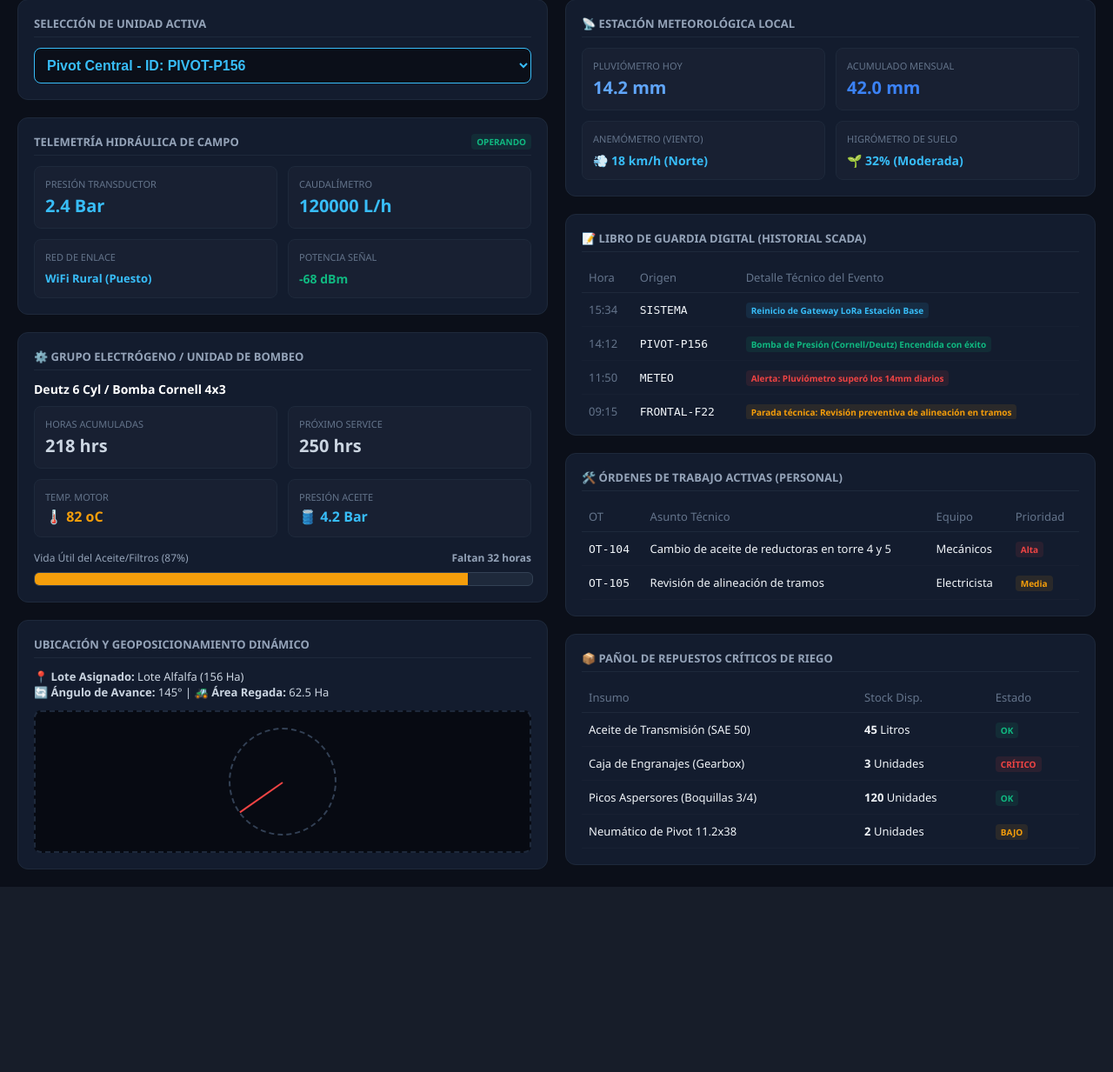
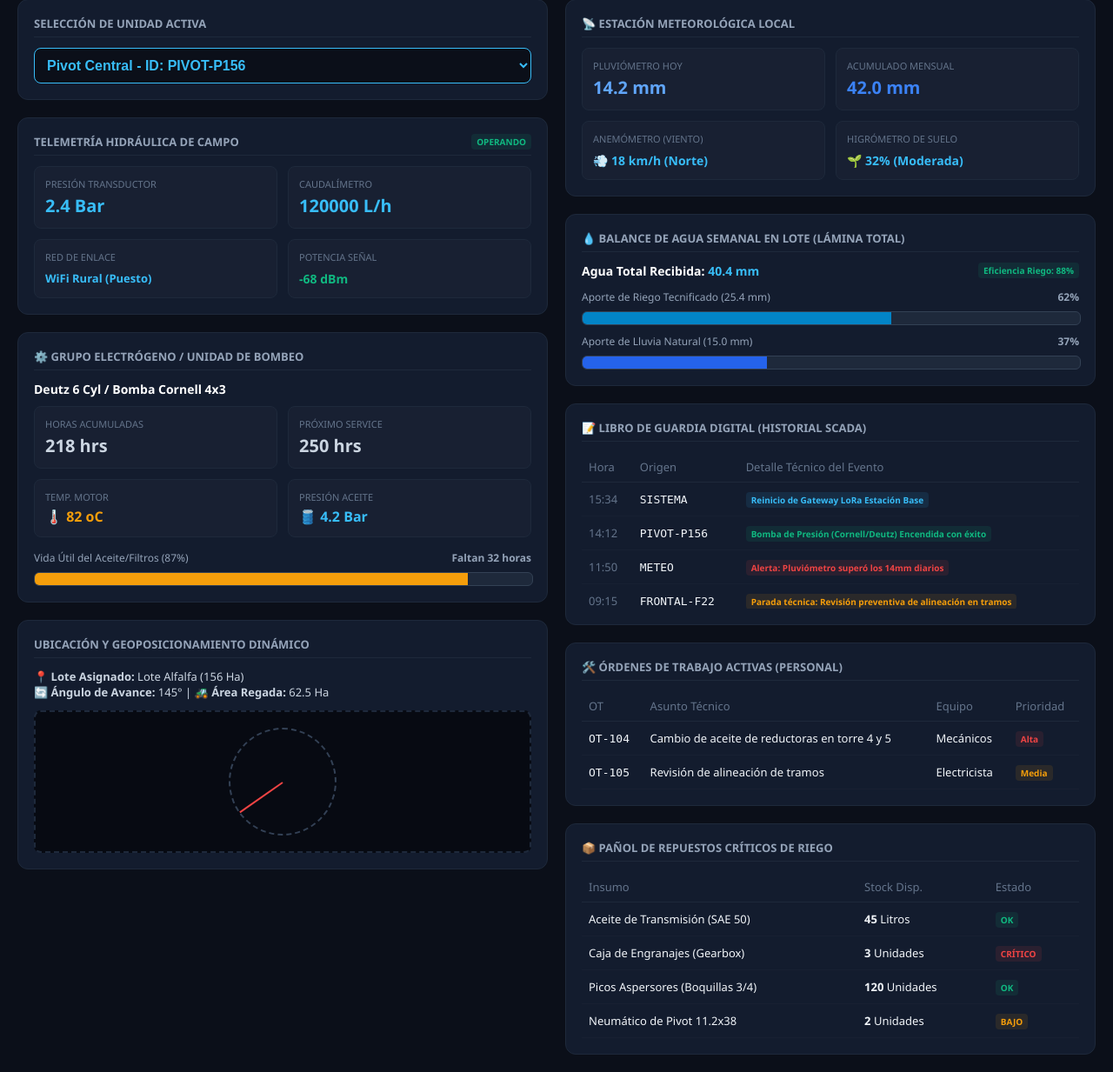
Before and after one commit to Agro-Cloud-Riego/Agro-Cloud-Riego, a Flask app: page / in a window 1280 px wide. Shown: the part 108-1341 px from the top of the page at 87% size. Before the commit the page ends 1128 px from the top, so only its background shows below. Run offline with Flask 3, Linux system fonts and the light colour scheme; a map, chart or similar area stays blank.

Commit message:
dashboard.html

```diff
--- a/templates/dashboard.html
+++ b/templates/dashboard.html
@@ -34,12 +34,13 @@
         .badge-critico { background: rgba(239, 68, 68, 0.1); color: #ef4444; }
         .badge-info { background: rgba(56, 189, 248, 0.1); color: var(--texto-ok); }
 
-        /* NUEVOS ESTILOS: BARRA DE PROGRESO INDUSTRIAL */
         .barra-contenedor { background-color: #1e293b; border-radius: 6px; height: 14px; width: 100%; margin-top: 8px; overflow: hidden; border: 1px solid #334155; }
         .barra-progreso { height: 100%; transition: width 0.4s ease; }
         .color-ok { background-color: var(--verde); }
         .color-alerta { background-color: var(--alerta); }
         .color-critico { background-color: #ef4444; }
+        .color-riego { background-color: #0284c7; }
+        .color-lluvia { background-color: #2563eb; }
     </style>
     <script>
         function cambiarEquipo(select) { window.location.href = "/?equipo=" + select.value; }
@@ -140,6 +141,30 @@
             </div>
 
             <div class="panel">
+                <div class="panel-titulo">💧 Balance de Agua Semanal en Lote (Lámina Total)</div>
+                <div style="font-size: 14px; font-weight: bold; margin-bottom: 12px; color: #fff;">
+                    Agua Total Recibida: <span style="color:var(--texto-ok);">{{ hidrologia.agua_total }} mm</span>
+                    <span class="badge badge-marcha" style="float: right;">Eficiencia Riego: {{ data.eficiencia_sistema }}%</span>
+                </div>
+
+                <div style="font-size: 12px; color: #94a3b8; display: flex; justify-content: space-between; margin-top: 5px;">
+                    <span>Aporte de Riego Tecnificado ({{ data.riego_semanal_mm }} mm)</span>
+                    <strong>{{ hidrologia.porcentaje_riego }}%</strong>
+                </div>
+                <div class="barra-contenedor">
+                    <div class="barra-progreso color-riego" style="width: {{ hidrologia.porcentaje_riego }}%;"></div>
+                </div>
+
+                <div style="font-size: 12px; color: #94a3b8; display: flex; justify-content: space-between; margin-top: 10px;">
+                    <span>Aporte de Lluvia Natural ({{ clima.lluvia_semanal_mm }} mm)</span>
+                    <strong>{{ hidrologia.porcentaje_lluvia }}%</strong>
+                </div>
+                <div class="barra-contenedor">
+                    <div class="barra-progreso color-lluvia" style="width: {{ hidrologia.porcentaje_lluvia }}%;"></div>
+                </div>
+            </div>
+
+            <div class="panel">
                 <div class="panel-titulo">📝 Libro de Guardia Digital (Historial SCADA)</div>
                 <div style="max-height: 180px; overflow-y: auto;">
                     <table>
```
